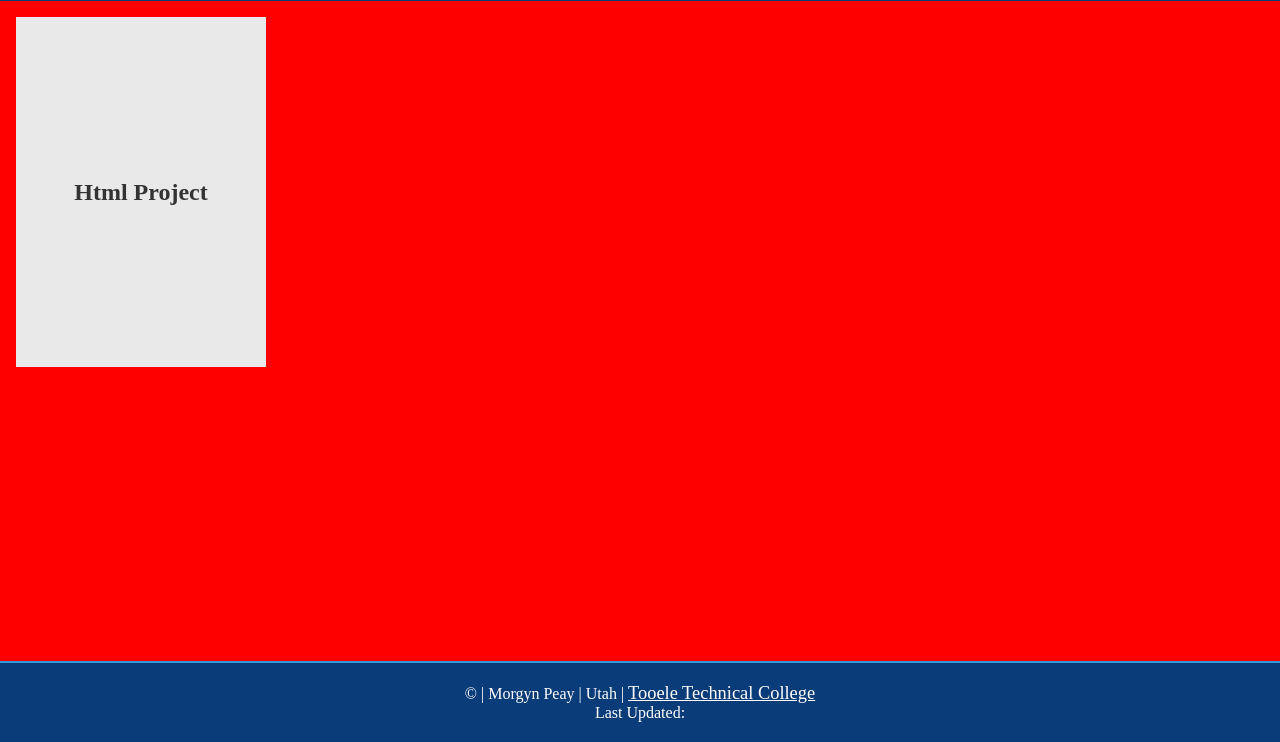
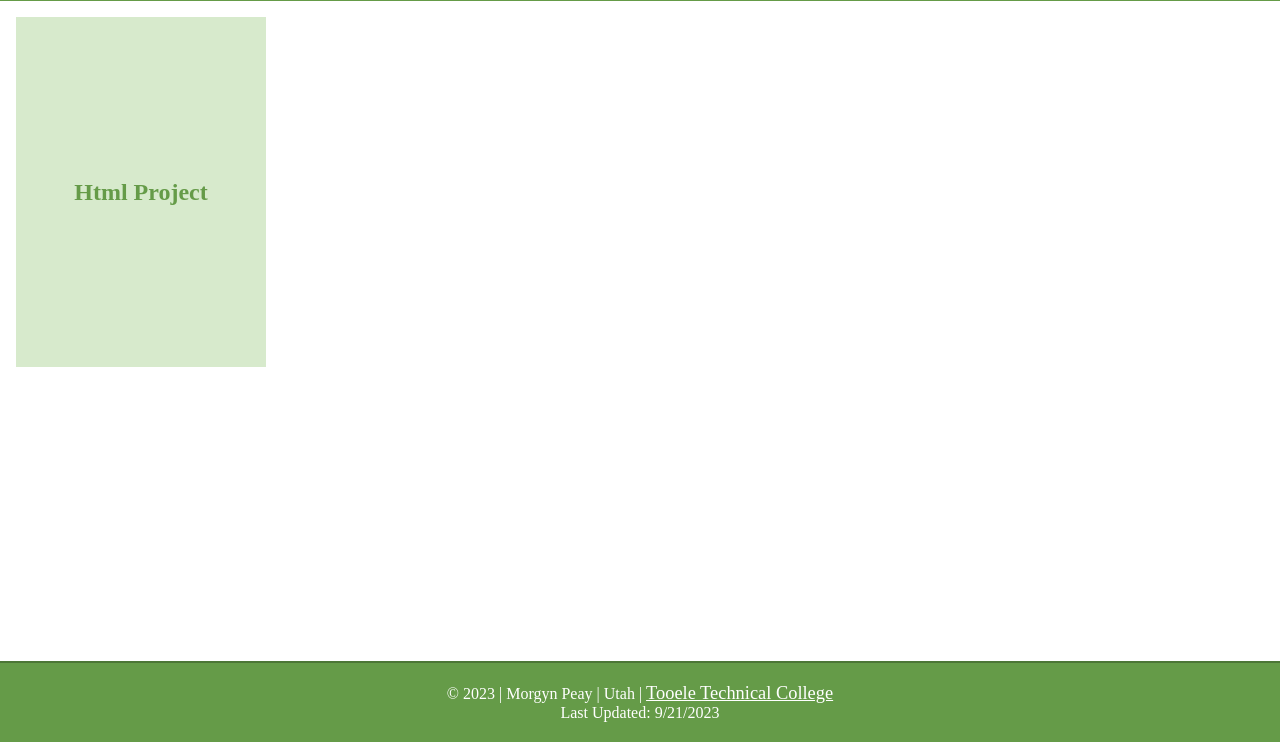
Before and after one commit to MorgynKass/Project-Portal, a plain HTML site: page index.html in a window 1280 px wide. Shown: the part 58-800 px from the top of the page. Drawn offline with Linux system fonts and the light colour scheme.

Commit message:
finished javascript-1

```diff
--- /dev/null
+++ b/Project_1/project1.html
@@ -0,0 +1,12 @@
+<!DOCTYPE html>
+<html lang="en">
+<head>
+    <meta charset="UTF-8">
+    <meta name="viewport" content="width=device-width, initial-scale=1.0">
+    <link rel="stylesheet" href="style.css">
+    <title>Document</title>
+</head>
+<body>
+    <script src="script.js"></script>
+</body>
+</html>
--- /dev/null
+++ b/script.js
@@ -0,0 +1,7 @@
+let currentDate = new Date().toLocaleDateString();
+let date = document.querySelector("#date");
+let currentYear = new Date().getFullYear();
+let year = document.querySelector("#year");
+
+date.textContent = currentDate;
+year.textContent = currentYear;
--- a/style.css
+++ b/style.css
@@ -1,5 +1,5 @@
 body {
-  background-color: red;
+  background-color: rgb(255, 255, 255);
 }
 
 * {
@@ -13,7 +13,7 @@ nav {
   display: flex; /* 1 */
   justify-content: space-between; /* 2 */
   padding: 1rem 2rem; /* 3 */
-  background: #0b3c7a; /* 4 */
+  background: #659b48; /* 4 */
 }
 
 nav ul {
@@ -41,8 +41,8 @@ a {
 
 header,
 footer {
-  border-top: 2px solid #3498db;
-  background-color: #0b3c7a;
+  border-top: 2px solid #4c7636;
+  background-color: #659b48;
   color: white;
   text-align: center;
   padding: 1.25rem;
@@ -101,18 +101,23 @@ footer {
 }
 
 .card-front {
-  background-color: #e9e9e9;
-  color: #333;
+  background-color: #d7eacc;
+  color: #659b48;
   display: flex;
   align-items: center;
   justify-content: center;
 }
 
 .card-back {
-  background-color: #333;
+  background-color: #659b48;
   color: #fff;
   transform: rotateY(180deg);
   display: flex;
   align-items: center;
   justify-content: center;
 }
+
+.card-back a {
+  color: #d7eacc;
+  font-size: 25px;
+}
```
Also changed, not shown: index.html (+1 -0 lines), Project_1/script.js (added), Project_1/style.css (added), 1 other file.
